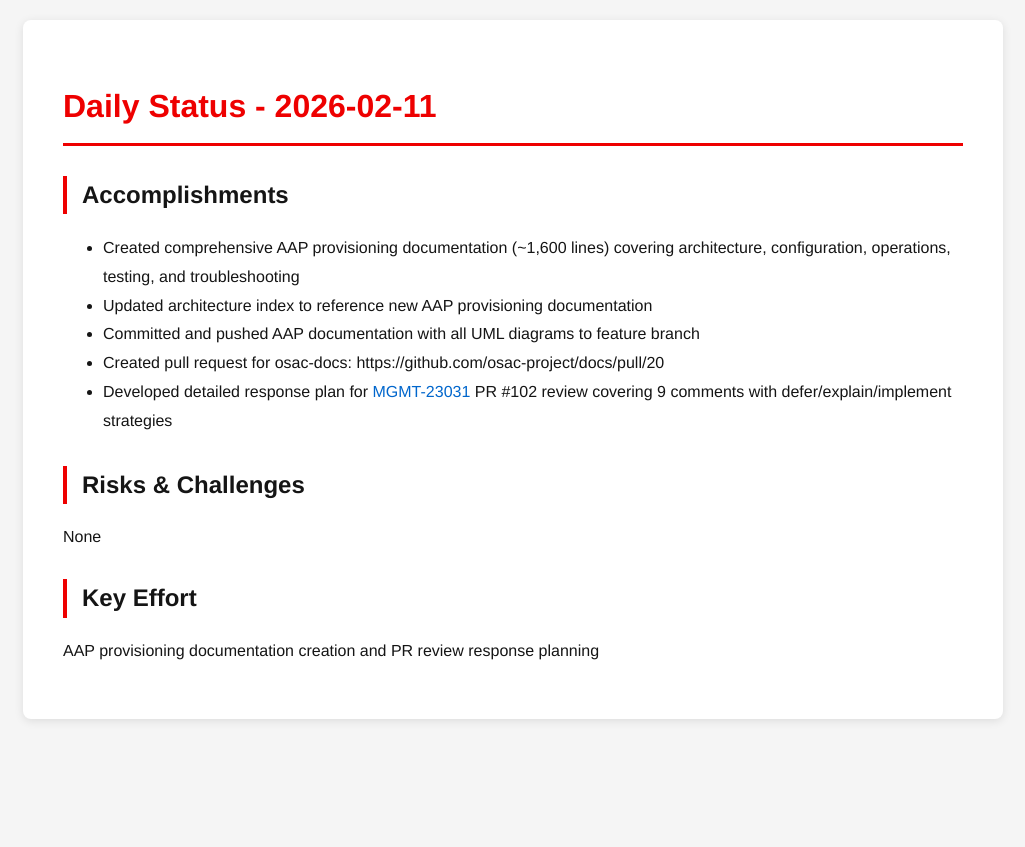
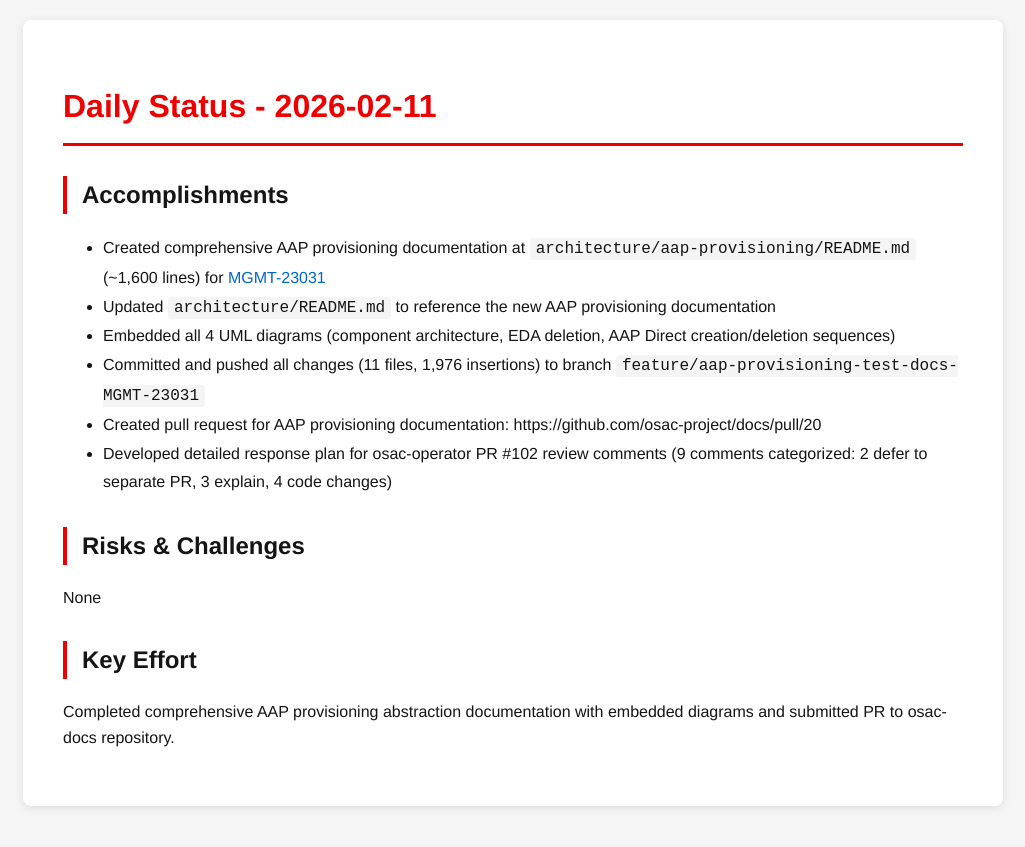
Before and after one commit to tzvatot/daily-status, a Jekyll site: the page built from 2026-02-11.md, in a window 1280 px wide. Shown: the top 847 px of the page, without its empty margins (127-1152 px from the left). Built offline with Jekyll 4.4.1, drawn with Linux system fonts in a browser that asks for light colours.

Commit message:
Daily status update - 2026-02-11

```diff
--- a/2026-02-11.md
+++ b/2026-02-11.md
@@ -7,14 +7,15 @@
 # Daily Status - 2026-02-11
 
 ## Accomplishments
-- Created comprehensive AAP provisioning documentation (~1,600 lines) covering architecture, configuration, operations, testing, and troubleshooting
-- Updated architecture index to reference new AAP provisioning documentation
-- Committed and pushed AAP documentation with all UML diagrams to feature branch
-- Created pull request for osac-docs: https://github.com/osac-project/docs/pull/20
-- Developed detailed response plan for [MGMT-23031](https://issues.redhat.com/browse/MGMT-23031) PR #102 review covering 9 comments with defer/explain/implement strategies
+- Created comprehensive AAP provisioning documentation at `architecture/aap-provisioning/README.md` (~1,600 lines) for [MGMT-23031](https://issues.redhat.com/browse/MGMT-23031)
+- Updated `architecture/README.md` to reference the new AAP provisioning documentation
+- Embedded all 4 UML diagrams (component architecture, EDA deletion, AAP Direct creation/deletion sequences)
+- Committed and pushed all changes (11 files, 1,976 insertions) to branch `feature/aap-provisioning-test-docs-MGMT-23031`
+- Created pull request for AAP provisioning documentation: https://github.com/osac-project/docs/pull/20
+- Developed detailed response plan for osac-operator PR #102 review comments (9 comments categorized: 2 defer to separate PR, 3 explain, 4 code changes)
 
 ## Risks & Challenges
 None
 
 ## Key Effort
-AAP provisioning documentation creation and PR review response planning
+Completed comprehensive AAP provisioning abstraction documentation with embedded diagrams and submitted PR to osac-docs repository.
```
